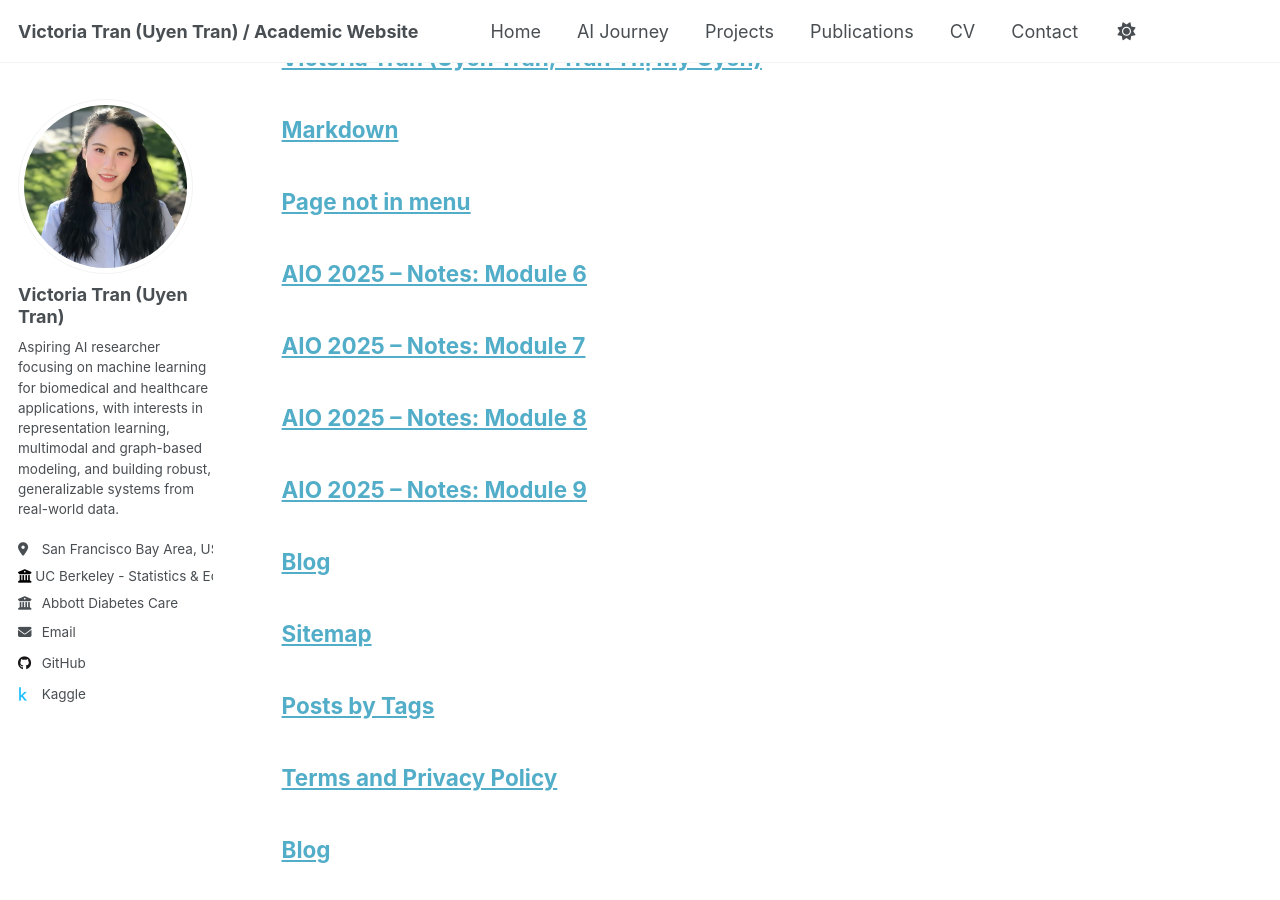
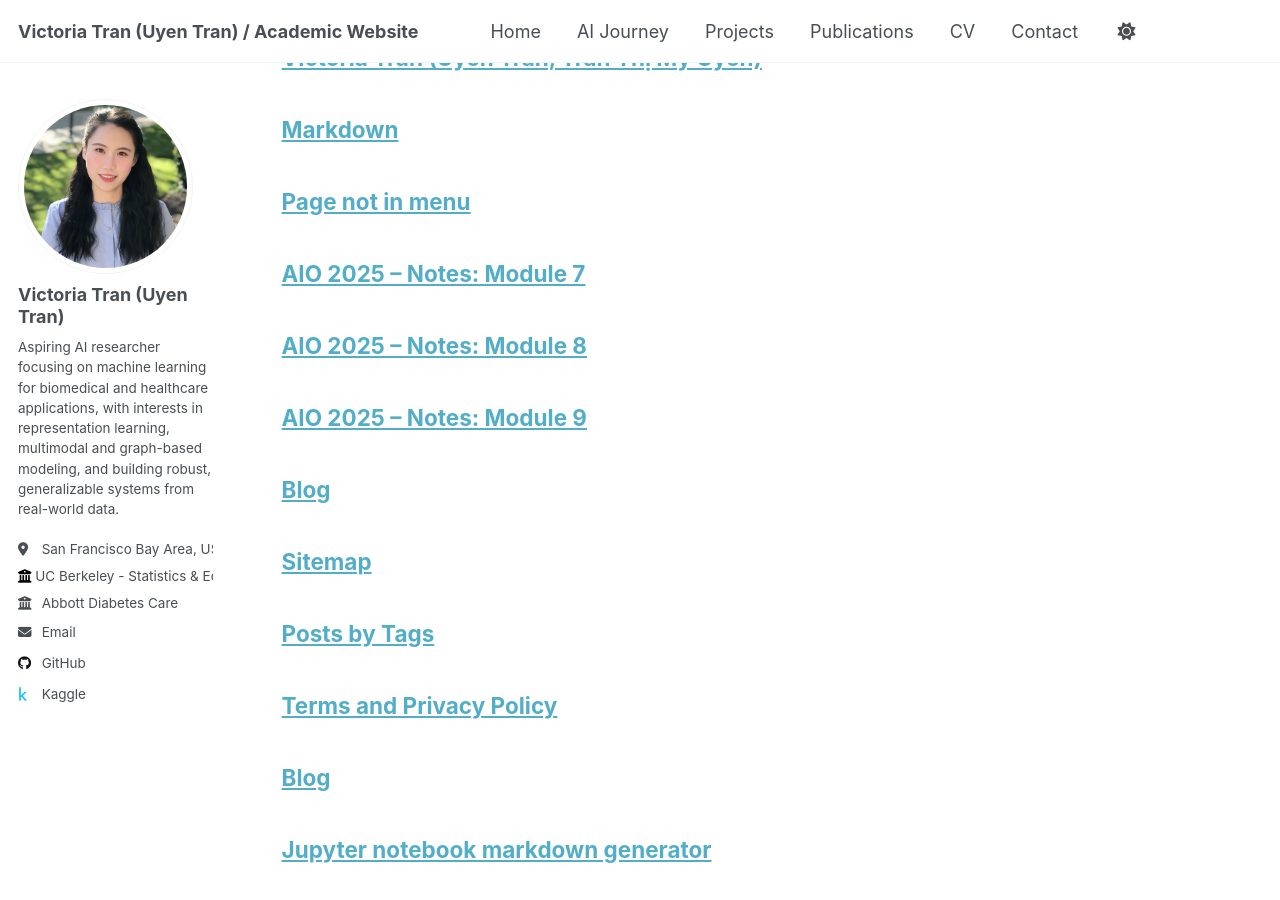
Before and after one commit to uyentran9/uyentran-ai-blog, a Jekyll site: the page built from _pages/archive-layout-with-content.md, in a window 1280 px wide and 900 px high, scrolled down 5065 px. Built offline with Jekyll 4.4.1, drawn with Linux system fonts in a browser that asks for light colours; a script that is not in the unit is left out.

Commit message:
Change title to 'AIO 2026 – Notes: Module 6'
Updated title and publication status for Module 6 notes.

```diff
--- a/_pages/blog/notes-module6.html
+++ b/_pages/blog/notes-module6.html
@@ -1,9 +1,10 @@
 ---
 layout: archive
-title: "AIO 2025 – Notes: Module 6"
+title: "AIO 2026 – Notes: Module 6"
 permalink: /blog/notes/module6/
 author_profile: true
 module_tag: "module6"
+published: false
 ---
 
 {% include base_path %}
```
